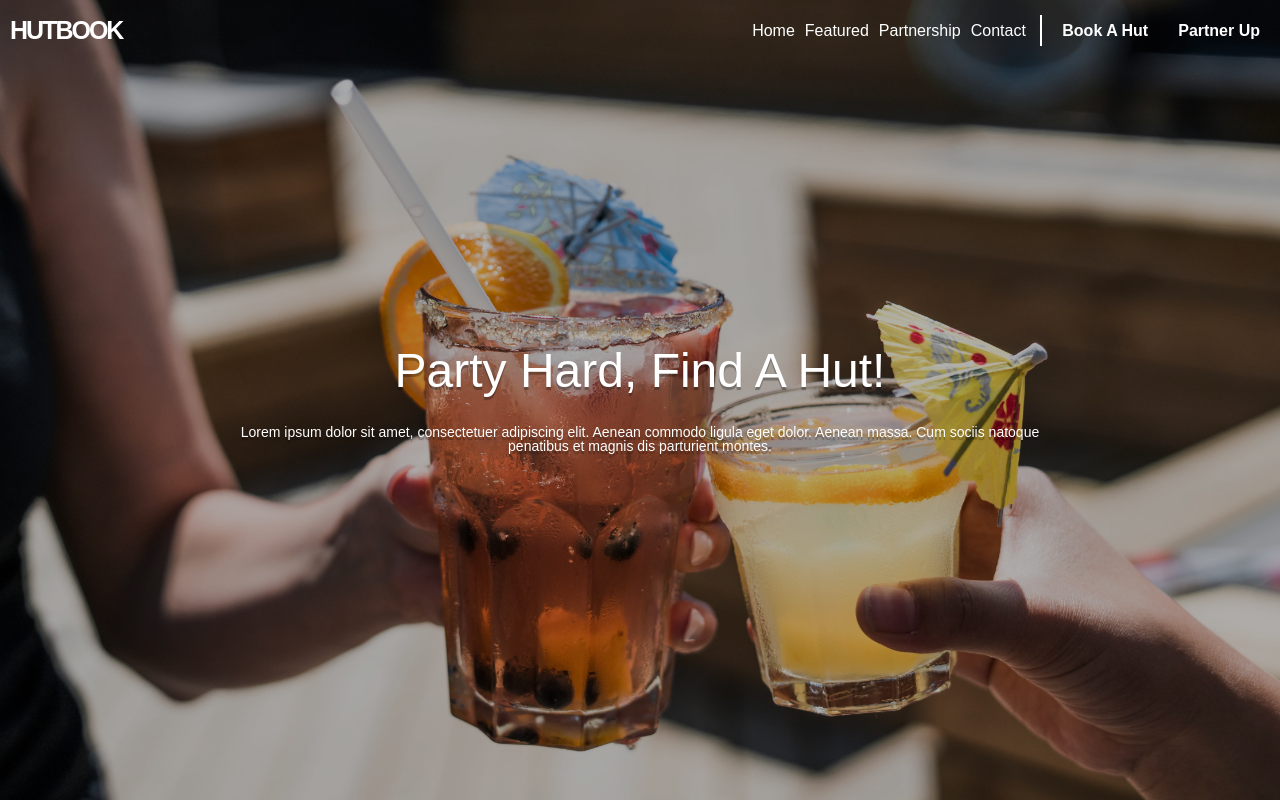
After one commit to hamza403forbid/hutbook, a PHP site: page /index.html in a window 1280 px wide. The commit adds this page. Run offline with PHP 8.4, Linux system fonts and the light colour scheme.

Commit message:
header tak

```diff
--- /dev/null
+++ b/css/style.css
@@ -0,0 +1,144 @@
+/* http://meyerweb.com/eric/tools/css/reset/
+   v2.0 | 20110126
+   License: none (public domain)
+*/
+html, body, div, span, applet, object, iframe, h1, h2, h3, h4, h5, h6, p, blockquote, pre, a, abbr, acronym, address, big, cite, code, del, dfn, em, img, ins, kbd, q, s, samp, small, strike, strong, sub, sup, tt, var, b, u, i, center, dl, dt, dd, ol, ul, li, fieldset, form, label, legend, table, caption, tbody, tfoot, thead, tr, th, td, article, aside, canvas, details, embed, figure, figcaption, footer, header, hgroup, menu, nav, output, ruby, section, summary, time, mark, audio, video {
+  margin: 0;
+  padding: 0;
+  border: 0;
+  font-size: 100%;
+  font: inherit;
+  vertical-align: baseline;
+  box-sizing: border-box; }
+
+/* HTML5 display-role reset for older browsers */
+article, aside, details, figcaption, figure, footer, header, hgroup, menu, nav, section {
+  display: block; }
+
+body {
+  line-height: 1; }
+
+ol, ul {
+  list-style: none; }
+
+blockquote, q {
+  quotes: none; }
+
+blockquote:before, blockquote:after {
+  content: '';
+  content: none; }
+
+q:before, q:after {
+  content: '';
+  content: none; }
+
+table {
+  border-collapse: collapse;
+  border-spacing: 0; }
+
+/**********************************************************************************************/
+.clearfix::after, nav div.nav-links div ul::after, .clearfix::before, nav div.nav-links div ul::before {
+  content: '';
+  display: block;
+  width: 100%;
+  clear: both; }
+
+/***********************************************************************************************/
+body {
+  font-family: sans-serif;
+  font-size: 16px; }
+
+.call2act {
+  display: block;
+  padding: 3px 10px;
+  font-weight: 700; }
+  .call2act:hover {
+    background: rgba(0, 0, 0, 0.1); }
+
+.main-title {
+  font-size: 48px;
+  margin-bottom: 30px; }
+
+.short-text {
+  font-size: 14px; }
+
+.hmid {
+  display: block;
+  margin: 0px auto; }
+
+.text-center {
+  text-align: center; }
+
+.container {
+  max-width: 100%;
+  padding: 0px 10px; }
+  .container .half {
+    width: 50%; }
+  .container .three-quater {
+    width: 75%; }
+
+.vc, header {
+  display: flex;
+  flex-direction: row;
+  justify-content: center;
+  align-items: center; }
+
+nav {
+  display: flex;
+  width: 100%;
+  padding: 15px 10px;
+  position: fixed;
+  justify-content: space-between;
+  align-content: center;
+  flex-direction: row;
+  top: 0px;
+  left: 0px;
+  color: #fff;
+  z-index: 999; }
+  nav .company-name {
+    font-weight: 700;
+    font-size: 25px;
+    letter-spacing: -2;
+    line-height: 31px; }
+  nav div.nav-links div {
+    display: inline-block; }
+    nav div.nav-links div ul {
+      list-style: none; }
+      nav div.nav-links div ul li {
+        float: left;
+        margin-left: 10px; }
+        nav div.nav-links div ul li a {
+          text-decoration: none;
+          color: inherit;
+          line-height: 25px; }
+    nav div.nav-links div.nav-menu {
+      padding-right: 10px; }
+      nav div.nav-links div.nav-menu a {
+        line-height: 31px; }
+    nav div.nav-links div.nav-call2act {
+      border-left: 2px solid #fff; }
+
+.overlay, header {
+  position: relative; }
+  .overlay::before, header::before {
+    content: '';
+    display: block;
+    width: 100%;
+    height: 100%;
+    position: absolute;
+    top: 0px;
+    left: 0px;
+    background: rgba(0, 0, 0, 0.3);
+    z-index: 0; }
+
+header {
+  min-height: 100vh;
+  background: url("../img/headerbg.jpeg");
+  background-position: center;
+  background-size: cover;
+  color: #fff;
+  text-shadow: 0px 3px 1px rgba(0, 0, 0, 0.3); }
+  header div {
+    z-index: 1; }
+
+/*# sourceMappingURL=style.css.map */
--- /dev/null
+++ b/index.html
@@ -0,0 +1,42 @@
+<html>
+	<head>
+		<title>Hutbook::Book A Party</title>
+		<meta name="viewport" content="width=device-width, initial-scale=1.0">
+		<link rel="stylesheet" href="css/style.css">
+	</head>
+	<body>
+		<nav>
+			<span class="company-name">HUTBOOK</span>
+			<div class="nav-links">
+				<div class="nav-menu">
+					<ul>
+						<li><a href="#0">Home</a></li>
+						<li><a href="#0">Featured</a></li>
+						<li><a href="#0">Partnership</a></li>
+						<li><a href="#0">Contact</a></li>
+					</ul>
+				</div>
+				<div class="nav-call2act">
+					<ul>
+						<li><a href="#0" class="call2act">Book A Hut</a></li>
+						<li><a href="#0" class="call2act">Partner Up</a></li>
+					</ul>
+				</div>
+			</div>
+		</nav>
+		<header>
+			<div class="container text-center">
+				<div class="three-quater hmid">
+					<h1 class="main-title">
+						Party Hard, Find A Hut!
+					</h1>
+					<p class="short-text">
+						Lorem ipsum dolor sit amet, consectetuer adipiscing elit. Aenean commodo ligula eget dolor. Aenean massa. Cum sociis natoque penatibus et magnis dis parturient montes.
+					</p>
+
+				</div>
+			</div>
+		</header>
+		<section></section>
+	</body>
+</html>
--- /dev/null
+++ b/sass/style.scss
@@ -0,0 +1,177 @@
+/* http://meyerweb.com/eric/tools/css/reset/
+   v2.0 | 20110126
+   License: none (public domain)
+*/
+
+html, body, div, span, applet, object, iframe, h1, h2, h3, h4, h5, h6, p, blockquote, pre, a, abbr, acronym, address, big, cite, code, del, dfn, em, img, ins, kbd, q, s, samp, small, strike, strong, sub, sup, tt, var, b, u, i, center, dl, dt, dd, ol, ul, li, fieldset, form, label, legend, table, caption, tbody, tfoot, thead, tr, th, td, article, aside, canvas, details, embed, figure, figcaption, footer, header, hgroup, menu, nav, output, ruby, section, summary, time, mark, audio, video {
+  margin: 0;
+  padding: 0;
+  border: 0;
+  font-size: 100%;
+  font: inherit;
+  vertical-align: baseline;
+  box-sizing: border-box;
+}
+
+/* HTML5 display-role reset for older browsers */
+
+article, aside, details, figcaption, figure, footer, header, hgroup, menu, nav, section {
+  display: block; }
+
+body {
+  line-height: 1; }
+
+ol, ul {
+  list-style: none; }
+
+blockquote, q {
+  quotes: none; }
+
+blockquote {
+  &:before, &:after {
+    content: '';
+    content: none; } }
+
+q {
+  &:before, &:after {
+    content: '';
+    content: none; } }
+
+table {
+  border-collapse: collapse;
+  border-spacing: 0; }
+
+/**********************************************************************************************/
+.clearfix{
+	&::after,&::before{
+		content: '';
+		display: block;
+		width: 100%;
+		clear: both;
+	}
+}
+
+/***********************************************************************************************/
+body{
+	font-family: sans-serif;
+	font-size: 16px;
+}
+.call2act{
+	display: block;
+	padding: 3px 10px;
+	font-weight: 700;
+	&:hover{
+		background: rgba(0,0,0,0.1);
+	}
+}
+.main-title{
+	font-size:48px;
+	margin-bottom: 30px;
+}
+.short-text{
+	font-size: 14px;
+}
+.hmid{
+	display: block;
+	margin: 0px auto;
+}
+.text-center{
+	text-align: center;
+}
+.container{
+	max-width: 100%;
+	padding: 0px 10px;
+	.half{
+		width:50%;
+	}
+	.three-quater{
+		width:75%;
+	}
+
+}
+.vc{
+	display: flex;
+	flex-direction: row;
+	justify-content: center;
+	align-items: center;
+}
+nav{
+	display: flex;
+	width:100%;
+	padding:15px 10px;
+	position: fixed;
+	justify-content: space-between;
+	align-content: center;
+	flex-direction: row;
+	top:0px;
+	left:0px;
+	color:#fff;
+	z-index: 999;
+
+	.company-name{
+		font-weight: 700;
+		font-size: 25px;
+		letter-spacing: -2;
+		line-height: 31px;
+	}
+	div.nav-links{
+
+
+		div{
+			display: inline-block;
+			ul{
+				list-style: none;
+				@extend .clearfix;
+				li{
+					float:left;
+					margin-left:10px;
+					a{
+						text-decoration: none;
+						color:inherit;
+						line-height: 25px;
+
+					}
+				}
+			}
+			&.nav-menu{
+				padding-right: 10px;
+				a{
+					line-height: 31px;
+				}
+			}
+			&.nav-call2act{
+				border-left:2px solid #fff;
+
+			}
+		}
+
+	}
+
+}
+.overlay{
+	position: relative;
+	&::before{
+		content: '';
+		display: block;
+		width:100%;
+		height:100%;
+		position: absolute;
+		top:0px;
+		left:0px;
+		background: rgba(0,0,0,0.3);
+		z-index: 0;
+	}
+}
+header{
+	@extend .overlay;
+	@extend .vc;
+	min-height: 100vh;
+	background: url('../img/headerbg.jpeg');
+	background-position: center;
+	background-size: cover;
+	color: #fff;
+	text-shadow: 0px 3px 1px rgba(0,0,0,0.3);
+	div{
+		z-index: 1;
+	}
+}
```
Also changed, not shown: index.php (+2 -6 lines), api/addHut.php (renamed from addHut.php), api/bookHut.php (renamed from bookHut.php), api/db.php (renamed from db.php), api/getHut.php (renamed from getHut.php), api/resrvHut.php (renamed from resrvHut.php), img/headerbg.jpeg (added), 1 other file.
